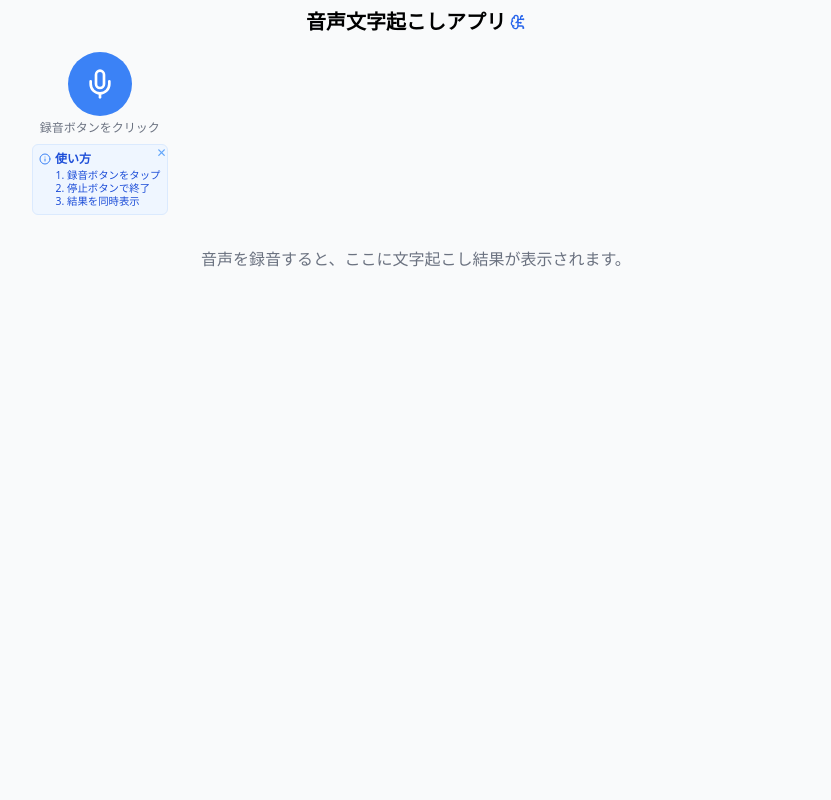
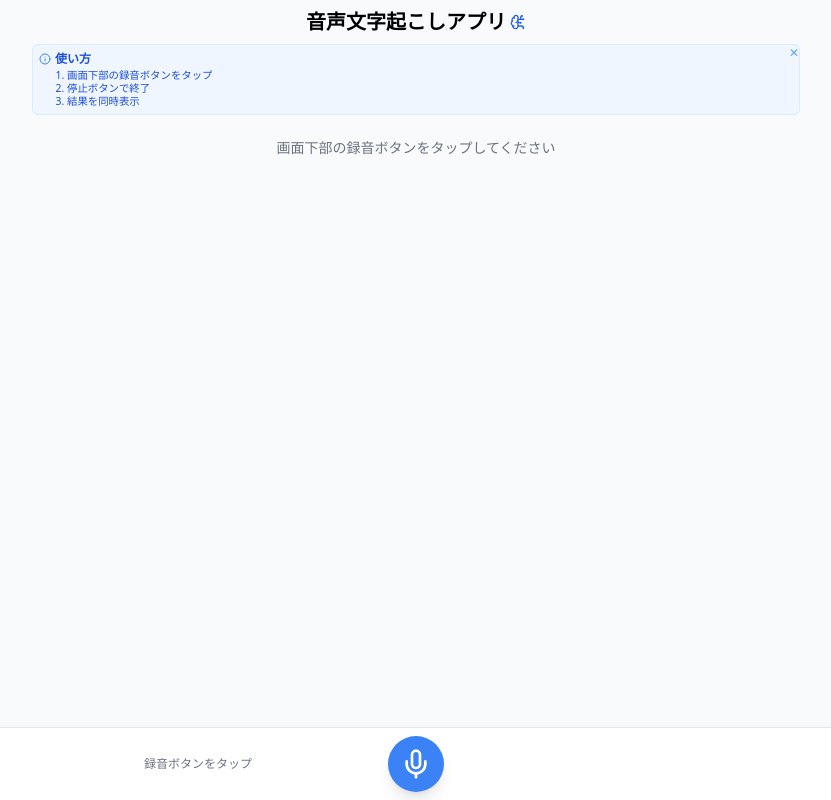
Before and after one commit to StudioAP/voice-transcription, a Next.js app: page / in a window 1280 px wide. Shown: the whole page, without its empty margins (224-1055 px from the left). Built offline with nearby package versions, Linux system fonts and the light colour scheme; no server answers.

Commit message:
録音ボタンを画面下部に固定し、スマホでの操作性を向上させる

```diff
--- a/src/app/page.tsx
+++ b/src/app/page.tsx
@@ -94,7 +94,7 @@ export default function Home() {
   }
 
   return (
-    <main className="flex min-h-screen flex-col pt-2 pb-4 px-2 sm:px-4">
+    <main className="flex min-h-screen flex-col pt-2 pb-24 px-2 sm:px-4 relative">
       <div className="max-w-3xl mx-auto w-full">
         {/* ヘッダー - よりコンパクトに */}
         <header className="mb-2 text-center">
@@ -122,27 +122,9 @@ export default function Home() {
             </div>
           )}
 
-          {/* 録音と音声プレーヤーを横に並べる */}
-          <div className="flex flex-col sm:flex-row sm:items-start gap-2">
-            {/* 録音セクション - コンパクト化 */}
-            <div className="flex-shrink-0 py-2 flex flex-col items-center">
-              <AudioRecorder
-                onRecordingComplete={handleRecordingComplete}
-              />
-              <p className="text-xs text-gray-500 mt-1 min-h-[20px]">
-                {isTranscribing ? (
-                  <span className="flex items-center text-blue-500 text-xs">
-                    <BrainCircuit className="w-3 h-3 mr-1 animate-pulse" />
-                    文字起こし中...
-                  </span>
-                ) : (
-                  '録音ボタンをクリック'
-                )}
-              </p>
-
           {/* 使い方ガイド - 非常にコンパクトに */}
           {showGuide && (
-                <div className="bg-blue-50 border border-blue-100 rounded-md p-1.5 mt-1 max-w-xs relative">
+            <div className="bg-blue-50 border border-blue-100 rounded-md p-1.5 mb-1 relative">
               <button
                 className="absolute top-0 right-0 text-blue-400 hover:text-blue-600 text-xs"
                 onClick={() => setShowGuide(false)}
@@ -154,7 +136,7 @@ export default function Home() {
                 <div className="text-xxs text-blue-700">
                   <span className="text-xs font-semibold block mb-0.5">使い方</span>
                   <ol className="list-decimal pl-3 space-y-0 leading-tight">
-                        <li>録音ボタンをタップ</li>
+                    <li>画面下部の録音ボタンをタップ</li>
                     <li>停止ボタンで終了</li>
                     <li>結果を同時表示</li>
                   </ol>
@@ -162,18 +144,26 @@ export default function Home() {
               </div>
             </div>
           )}
-            </div>
 
           {/* オーディオプレイヤー - より小さく */}
           {audioUrl && (
-              <div className="flex-grow">
+            <div className="mb-2">
               <h2 className="text-sm font-medium mb-1">録音音声</h2>
               <Suspense fallback={<div className="h-8 bg-gray-100 rounded animate-pulse"></div>}>
                 <AudioPlayer audioUrl={audioUrl} />
               </Suspense>
             </div>
           )}
+
+          {/* 録音ステータス表示 */}
+          {isTranscribing && (
+            <div className="text-center p-1.5 bg-blue-50 border border-blue-100 rounded-md mb-2">
+              <span className="flex items-center justify-center text-blue-600 text-xs">
+                <BrainCircuit className="w-3 h-3 mr-1 animate-pulse" />
+                文字起こし処理中...
+              </span>
             </div>
+          )}
 
           {/* 文字起こしと処理結果 */}
           <TranscriptionResult
@@ -184,6 +174,28 @@ export default function Home() {
           />
         </div>
       </div>
+
+      {/* 録音ボタンを画面下部に固定 */}
+      <div className="fixed bottom-0 left-0 right-0 flex justify-center items-center bg-white bg-opacity-90 border-t border-gray-200 py-2 px-4 shadow-lg z-10">
+        <div className="w-full max-w-3xl mx-auto flex items-center justify-between">
+          <div className="flex-1 text-xs text-center text-gray-500">
+            {isTranscribing ? (
+              <span className="text-blue-600">処理中...</span>
+            ) : transcription ? (
+              <span className="text-green-600">録音完了</span>
+            ) : (
+              <span>録音ボタンをタップ</span>
+            )}
+          </div>
+
+          <AudioRecorder
+            onRecordingComplete={handleRecordingComplete}
+            className="px-6"
+          />
+
+          <div className="flex-1"></div>
+        </div>
+      </div>
     </main>
   )
 }
--- a/src/components/recorder/AudioRecorder.tsx
+++ b/src/components/recorder/AudioRecorder.tsx
@@ -221,25 +221,26 @@ export default function AudioRecorder({
 
   return (
     <div className={cn('flex flex-col items-center', className)}>
+      {error ? (
+        <div className="mb-2 p-2 bg-red-50 border border-red-200 rounded-md text-red-700 flex items-center gap-1 max-w-md">
+          <AlertTriangle className="w-4 h-4 flex-shrink-0" />
+          <p className="text-xs">{error}</p>
+        </div>
+      ) : null}
+
       <div className="flex flex-col items-center">
-        {error ? (
-          <div className="mb-4 p-3 bg-red-50 border border-red-200 rounded-md text-red-700 flex items-center gap-2 max-w-md">
-            <AlertTriangle className="w-5 h-5 flex-shrink-0" />
-            <p className="text-sm">{error}</p>
-          </div>
-        ) : null}
-
         <button
           onClick={isRecording ? stopRecording : startRecording}
           disabled={isProcessing || !!error}
           className={cn(
-            'w-16 h-16 rounded-full flex items-center justify-center transition-all',
+            'w-18 h-18 rounded-full flex items-center justify-center transition-all shadow-lg active:scale-95',
             isRecording
               ? 'bg-red-500 hover:bg-red-600'
               : 'bg-blue-500 hover:bg-blue-600',
             (isProcessing || !!error) && 'opacity-70 cursor-not-allowed'
           )}
           aria-label={isRecording ? '録音停止' : '録音開始'}
+          style={{ width: '3.5rem', height: '3.5rem' }} // 親指操作用に少し大きめに
         >
           {isProcessing ? (
             <Loader2 className="w-8 h-8 text-white animate-spin" />
@@ -250,9 +251,10 @@ export default function AudioRecorder({
           )}
         </button>
 
+        {/* 録音時間表示 */}
         {isRecording && (
-          <div className="mt-2 text-lg font-semibold animate-pulse text-red-500">
-            録音中... {formatTime(recordingTime)}
+          <div className="mt-1 px-2 py-0.5 bg-red-100 rounded-full text-xs text-red-600 font-medium">
+            {formatTime(recordingTime)}
           </div>
         )}
       </div>
--- a/src/components/ui/TranscriptionResult.tsx
+++ b/src/components/ui/TranscriptionResult.tsx
@@ -128,36 +128,39 @@ export default function TranscriptionResult({
   // テキストエリアの最適化されたサイズを計算
   const getTextareaHeight = () => {
     // モバイルでは小さめに、デスクトップでは少し大きめに
-    return 'min-h-[130px] max-h-[200px]'
+    return 'min-h-[110px] max-h-[160px]'
   }
 
   // テキストカード表示
   const renderTextCard = (type: 'transcription' | 'fillerRemoved' | 'corrected') => {
-    let title = '', icon = null
+    let title = '', icon = null, bgColor = ''
 
     switch (type) {
       case 'transcription':
         title = '文字起こし'
-        icon = <MessageSquare className="w-4 h-4 text-blue-500" />
+        icon = <MessageSquare className="w-3.5 h-3.5 text-blue-500" />
+        bgColor = 'bg-blue-50'
         break
       case 'fillerRemoved':
         title = 'フィラー除去'
-        icon = <Eraser className="w-4 h-4 text-purple-500" />
+        icon = <Eraser className="w-3.5 h-3.5 text-purple-500" />
+        bgColor = 'bg-purple-50'
         break
       case 'corrected':
         title = '校正済み'
-        icon = <Sparkles className="w-4 h-4 text-amber-500" />
+        icon = <Sparkles className="w-3.5 h-3.5 text-amber-500" />
+        bgColor = 'bg-amber-50'
         break
     }
 
     return (
-      <div className="bg-white border rounded-lg shadow p-2 flex flex-col h-full">
+      <div className="bg-white border rounded-lg shadow-sm p-1.5 flex flex-col h-full">
         <div className="flex justify-between items-center mb-1">
-          <h3 className="text-sm font-semibold flex items-center gap-1">
+          <h3 className="text-xs font-semibold flex items-center gap-1">
             {icon}
             <span>{title}</span>
           </h3>
-          <div className="flex gap-1">
+          <div className="flex gap-0.5">
             <button
               onClick={() => handleCopy(type)}
               className="p-1 rounded hover:bg-gray-100 transition-colors"
@@ -165,9 +168,9 @@ export default function TranscriptionResult({
               title="クリップボードにコピー"
             >
               {copyStatus[type] ? (
-                <Check className="w-4 h-4 text-green-500" />
+                <Check className="w-3.5 h-3.5 text-green-500" />
               ) : (
-                <Copy className="w-4 h-4 text-gray-500" />
+                <Copy className="w-3.5 h-3.5 text-gray-500" />
               )}
             </button>
             <button
@@ -176,7 +179,7 @@ export default function TranscriptionResult({
               aria-label="ファイルをダウンロード"
               title="ファイルをダウンロード"
             >
-              <Download className="w-4 h-4 text-gray-500" />
+              <Download className="w-3.5 h-3.5 text-gray-500" />
             </button>
             <button
               onClick={() => handleShare(type)}
@@ -184,7 +187,7 @@ export default function TranscriptionResult({
               aria-label="外部サービスで共有"
               title="外部サービスで共有"
             >
-              <Share2 className="w-4 h-4 text-gray-500" />
+              <Share2 className="w-3.5 h-3.5 text-gray-500" />
             </button>
           </div>
         </div>
@@ -193,7 +196,7 @@ export default function TranscriptionResult({
           ref={textareaRefs[type]}
           value={editableTexts[type]}
           onChange={(e) => handleTextAreaChange(e, type)}
-          className={`flex-grow w-full ${getTextareaHeight()} border p-2 rounded text-sm bg-gray-50 whitespace-pre-wrap resize-none focus:ring-1 focus:ring-blue-300 focus:outline-none`}
+          className={`flex-grow w-full ${getTextareaHeight()} border p-1.5 rounded text-xs ${bgColor} whitespace-pre-wrap resize-none focus:ring-1 focus:ring-blue-300 focus:outline-none`}
           placeholder={`${title}結果がここに表示されます`}
         />
       </div>
@@ -201,29 +204,32 @@ export default function TranscriptionResult({
   }
 
   return (
-    <div className={cn('space-y-2', className)}>
+    <div className={cn('space-y-1.5', className)}>
+      {/* 最初の案内 */}
+      {!hasContent && !isLoading && (
+        <div className="text-center text-gray-500 py-3 mb-20">
+          <span className="text-sm">画面下部の録音ボタンをタップしてください</span>
+        </div>
+      )}
+
       {hasContent && !isLoading && (
-        <div className="grid grid-cols-1 md:grid-cols-3 gap-2">
+        <div className="grid grid-cols-1 md:grid-cols-3 gap-1.5 pb-2">
           {renderTextCard('transcription')}
           {renderTextCard('fillerRemoved')}
           {renderTextCard('corrected')}
         </div>
       )}
 
-      {/* コンテンツがない場合またはロード中の場合 */}
-      {(!hasContent || isLoading) && (
-        <div className="text-center text-gray-500 py-4">
-          {isLoading ? (
-            <span className="flex items-center justify-center text-blue-500">
+      {/* ロード中表示 */}
+      {isLoading && (
+        <div className="text-center text-gray-500 py-3 mb-20">
+          <span className="flex items-center justify-center text-blue-500 text-sm">
             <svg className="animate-spin -ml-1 mr-2 h-4 w-4 text-blue-500" xmlns="http://www.w3.org/2000/svg" fill="none" viewBox="0 0 24 24">
               <circle className="opacity-25" cx="12" cy="12" r="10" stroke="currentColor" strokeWidth="4"></circle>
               <path className="opacity-75" fill="currentColor" d="M4 12a8 8 0 018-8V0C5.373 0 0 5.373 0 12h4zm2 5.291A7.962 7.962 0 014 12H0c0 3.042 1.135 5.824 3 7.938l3-2.647z"></path>
             </svg>
             テキスト処理中...
           </span>
-          ) : (
-            "音声を録音すると、ここに文字起こし結果が表示されます。"
-          )}
         </div>
       )}
     </div>
--- a/src/lib/llm.ts
+++ b/src/lib/llm.ts
@@ -153,10 +153,9 @@ export async function correctTranscription(transcription: string, temperature: n
       2. 句読点の適切な配置
       3. 文法的な誤りの修正
       4. 文章の自然な流れの改善
-      5. 話し言葉から書き言葉への適切な変換
+      5. 丁寧語への変換は必要最低限にし、元の口語表現を尊重してください。
 
       校正したテキストのみを出力してください。元のテキストの意味を変えないように注意してください。
-      コメントや説明は不要です。校正済みテキストのみを返してください。
     `;
 
     const correctedText = await generateText(prompt, temperature);
```
Lines whose indentation alone changed are shown as unchanged.
